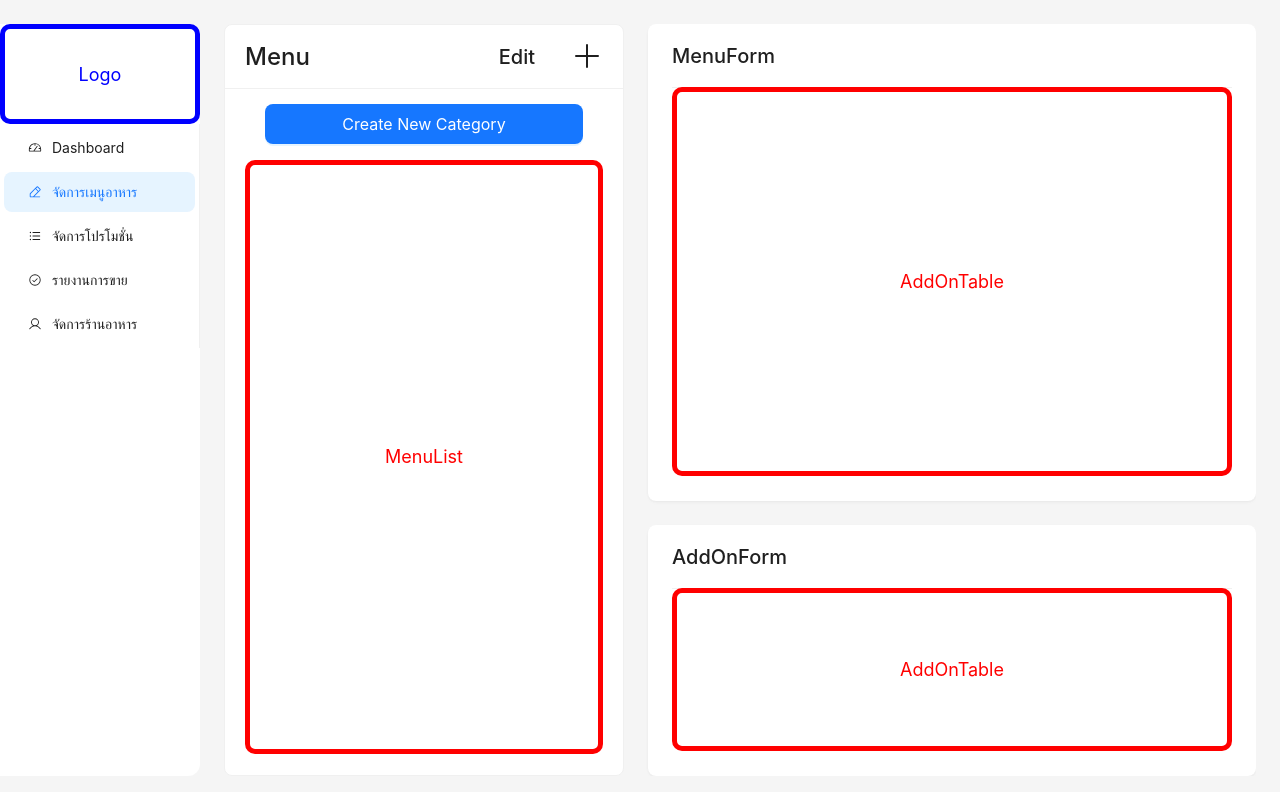
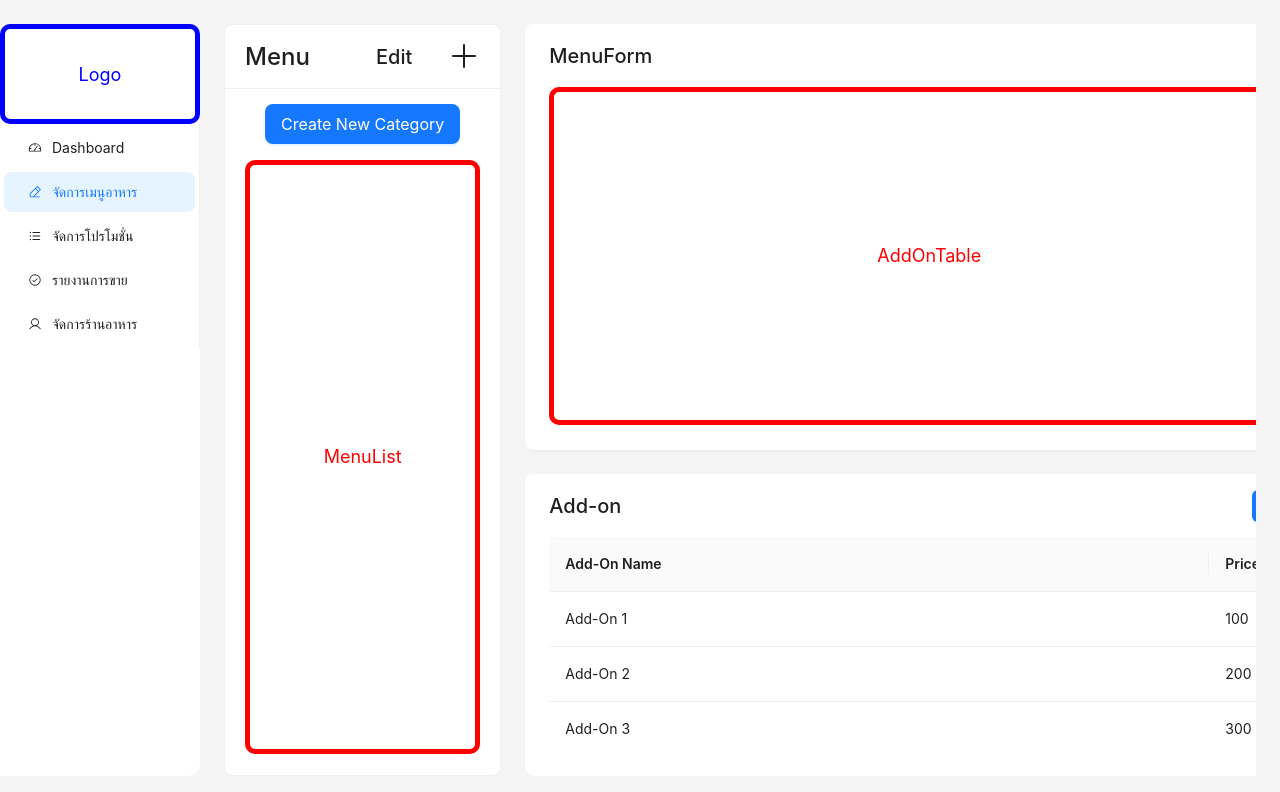
Before and after one commit to meeorder/meeorder-frontend, a Next.js app: page /admin/menu in a window 1280 px wide. Shown: the top 792 px of the page. Built offline with nearby package versions, Linux system fonts and the light colour scheme.

Commit message:
AddOnForm

```diff
--- a/src/modules/admin/menu/AddOnFormSection.tsx
+++ b/src/modules/admin/menu/AddOnFormSection.tsx
@@ -1,17 +1,80 @@
 import { type MenuLayoutVariant } from "@/modules/admin/layout/AdminMenuLayout";
 import { H4 } from "@/modules/common/components/Typography";
-import WireFrame from "@/modules/mock/components/WireFrame";
 import styled from "@emotion/styled";
-import { Card } from "antd";
+import { Button, Card, Table } from "antd";
+import { type ColumnsType } from "antd/es/table";
 
 type AddOnFormSectionProps = {
   menuLayoutVariant: MenuLayoutVariant;
 };
+type AddOnDataType = {
+  id: string;
+  title: string;
+  price: string;
+};
+const columns: ColumnsType<AddOnDataType> = [
+  {
+    title: "Add-On Name",
+    dataIndex: "title",
+  },
+  {
+    title: "Price",
+    dataIndex: "price",
+    width: "100px",
+  },
+];
+
+const addOnData: AddOnDataType[] = [
+  {
+    title: "Add-On 1",
+    price: "100",
+    id: "1",
+  },
+  {
+    title: "Add-On 2",
+    price: "200",
+    id: "2",
+  },
+  {
+    id: "3",
+    title: "Add-On 3",
+    price: "300",
+  },
+  {
+    id: "4",
+    title: "Add-On 4",
+    price: "400",
+  },
+  {
+    id: "5",
+    title: "Add-On 5",
+    price: "500",
+  },
+  {
+    id: "6",
+    title: "Add-On 6",
+    price: "600",
+  },
+  {
+    id: "7",
+    title: "Add-On 7",
+    price: "700",
+  },
+];
 
 const AddOnFormSection: React.FC<AddOnFormSectionProps> = () => {
   return (
-    <AddOnFormCard title={<H4>AddOnForm</H4>} bordered={false}>
-      <WireFrame contentNode="AddOnTable" cardColor="red" />
+    <AddOnFormCard
+      title={<H4>Add-on</H4>}
+      bordered={false}
+      extra={<Button type="primary">Edit</Button>}
+    >
+      <Table
+        columns={columns}
+        dataSource={addOnData}
+        scroll={{ y: "20vh", x: "max-content" }}
+        pagination={false}
+      />
     </AddOnFormCard>
   );
 };
```
